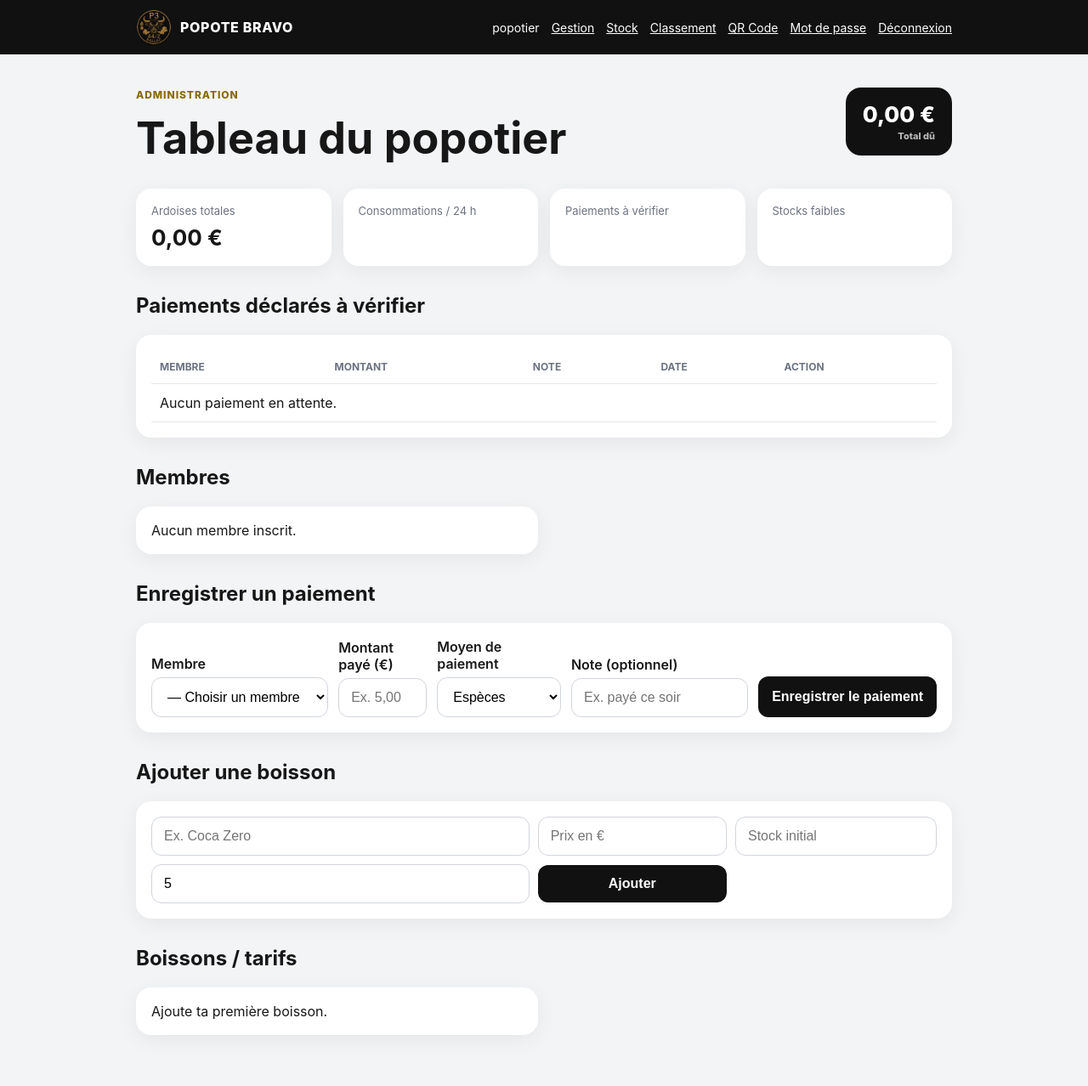
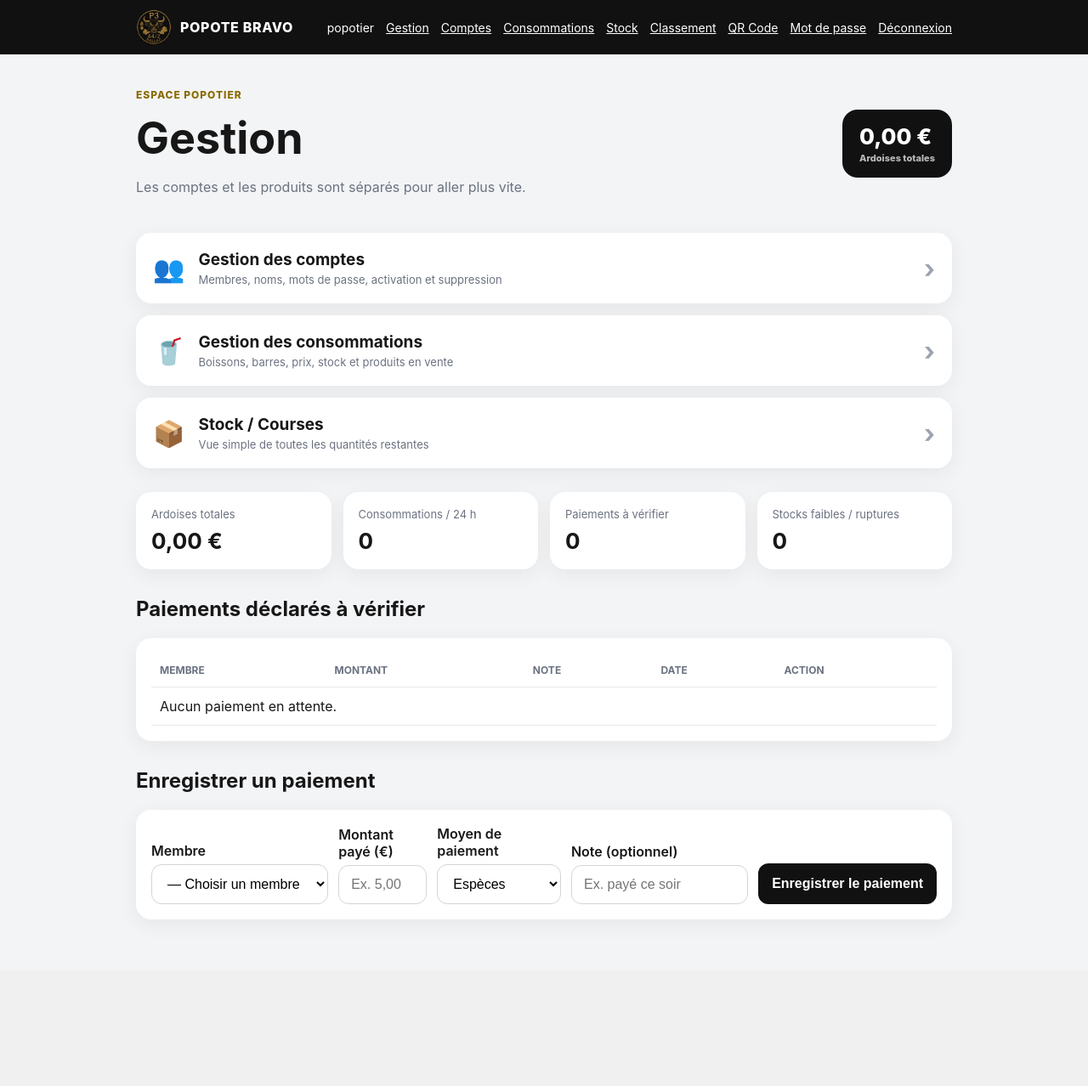
Before and after one commit to Lyhard9696/popote-bravo, a Flask app: page /admin in a window 1280 px wide. Shown: the whole page at 85% size. After the commit the page ends 1082 px from the top, so only its background shows below. Run offline with Flask 3, Linux system fonts and the light colour scheme; the visitor is signed in with stand-in values (Sample User, id 1); data comes from the database, SQL or seed files in the repository; data that the repository does not hold is empty.

Commit message:
Popote Bravo V6.4 gestion reorganisee

```diff
--- a/app.py
+++ b/app.py
@@ -808,6 +808,38 @@ def admin_delete_consumption(consumption_id):
     return redirect(url_for("member_detail", user_id=user_id))
 
 
+
+@app.route("/admin/comptes")
+@admin_required
+def admin_accounts():
+    db = get_db()
+    members = db.execute("""
+        SELECT u.id, u.name, u.active,
+               COALESCE((SELECT SUM(c.price_cents)
+                         FROM consumptions c WHERE c.user_id = u.id), 0) AS spent,
+               COALESCE((SELECT SUM(p.amount_cents)
+                         FROM payments p WHERE p.user_id = u.id), 0) AS paid
+        FROM users u
+        WHERE u.is_admin = 0
+        ORDER BY u.name COLLATE NOCASE
+    """).fetchall()
+    db.close()
+    return render_template("admin_accounts.html", members=members)
+
+
+@app.route("/admin/consommations")
+@admin_required
+def admin_consumptions():
+    db = get_db()
+    products = db.execute("""
+        SELECT *
+        FROM products
+        ORDER BY active DESC, name COLLATE NOCASE
+    """).fetchall()
+    db.close()
+    return render_template("admin_consumptions.html", products=products)
+
+
 @app.route("/admin/stock")
 @admin_required
 def admin_stock():
@@ -829,15 +861,18 @@ def admin_stock():
 @admin_required
 def admin():
     db = get_db()
+
     members = db.execute("""
         SELECT u.id, u.name, u.active,
-               COALESCE((SELECT SUM(c.price_cents) FROM consumptions c WHERE c.user_id = u.id), 0) AS spent,
-               COALESCE((SELECT SUM(p.amount_cents) FROM payments p WHERE p.user_id = u.id), 0) AS paid
+               COALESCE((SELECT SUM(c.price_cents)
+                         FROM consumptions c WHERE c.user_id = u.id), 0) AS spent,
+               COALESCE((SELECT SUM(p.amount_cents)
+                         FROM payments p WHERE p.user_id = u.id), 0) AS paid
         FROM users u
         WHERE u.is_admin = 0
-        ORDER BY u.name
+        ORDER BY u.name COLLATE NOCASE
     """).fetchall()
-    products = db.execute("SELECT * FROM products ORDER BY active DESC, name").fetchall()
+
     pending_claims = db.execute("""
         SELECT pc.*, u.name AS user_name
         FROM payment_claims pc
@@ -845,10 +880,32 @@ def admin():
         WHERE pc.status = 'pending'
         ORDER BY pc.id ASC
     """).fetchall()
+
+    consumptions_24h = db.execute("""
+        SELECT COUNT(*) AS total
+        FROM consumptions
+        WHERE created_at >= datetime('now', '-24 hours')
+    """).fetchone()["total"]
+
+    low_stock_count = db.execute("""
+        SELECT COUNT(*) AS total
+        FROM products
+        WHERE stock <= low_stock_threshold
+    """).fetchone()["total"]
+
     db.close()
+
     total_due = sum((m["spent"] - m["paid"]) for m in members)
-    return render_template("admin.html", members=members, products=products,
-                           total_due=total_due, pending_claims=pending_claims)
+
+    return render_template(
+        "admin.html",
+        members=members,
+        total_due=total_due,
+        pending_claims=pending_claims,
+        pending_claims_count=len(pending_claims),
+        consumptions_24h=consumptions_24h,
+        low_stock_count=low_stock_count,
+    )
 
 @app.post("/admin/products/add")
 @admin_required
@@ -860,11 +917,11 @@ def add_product():
         low_stock_threshold = int(request.form.get("low_stock_threshold", "5"))
     except ValueError:
         flash("Prix, stock ou seuil invalide.", "error")
-        return redirect(url_for("admin"))
+        return redirect(request.referrer or url_for("admin_consumptions"))
 
     if not name or price_cents < 0 or stock < 0 or low_stock_threshold < 0:
         flash("Produit invalide.", "error")
-        return redirect(url_for("admin"))
+        return redirect(request.referrer or url_for("admin_consumptions"))
 
     db = get_db()
     try:
@@ -877,7 +934,7 @@ def add_product():
     except sqlite3.IntegrityError:
         flash("Une boisson avec ce nom existe déjà.", "error")
     db.close()
-    return redirect(url_for("admin"))
+    return redirect(request.referrer or url_for("admin_consumptions"))
 
 @app.post("/admin/products/<int:product_id>/edit")
 @admin_required
@@ -888,13 +945,14 @@ def edit_product(product_id):
     try:
         price_cents = int(round(float(request.form["price"].replace(",", ".")) * 100))
         stock = int(request.form.get("stock", "0"))
+        low_stock_threshold = int(request.form.get("low_stock_threshold", "5"))
     except ValueError:
-        flash("Prix ou stock invalide.", "error")
-        return redirect(url_for("admin"))
+        flash("Prix, stock ou seuil invalide.", "error")
+        return redirect(request.referrer or url_for("admin"))
 
     if stock < 0 or low_stock_threshold < 0:
         flash("Le stock et le seuil ne peuvent pas être négatifs.", "error")
-        return redirect(url_for("admin"))
+        return redirect(request.referrer or url_for("admin_consumptions"))
 
     active = requested_active if stock > 0 else 0
 
@@ -909,7 +967,7 @@ def edit_product(product_id):
     except sqlite3.IntegrityError:
         flash("Ce nom de produit existe déjà.", "error")
     db.close()
-    return redirect(url_for("admin"))
+    return redirect(request.referrer or url_for("admin_consumptions"))
 
 
 
@@ -920,18 +978,18 @@ def set_product_stock(product_id):
         stock = int(request.form["stock"])
     except (KeyError, ValueError):
         flash("Stock invalide.", "error")
-        return redirect(url_for("admin"))
+        return redirect(request.referrer or url_for("admin_consumptions"))
 
     if stock < 0:
         flash("Le stock ne peut pas être négatif.", "error")
-        return redirect(url_for("admin"))
+        return redirect(request.referrer or url_for("admin_consumptions"))
 
     db = get_db()
     product = db.execute("SELECT id, name FROM products WHERE id = ?", (product_id,)).fetchone()
     if not product:
         db.close()
         flash("Boisson introuvable.", "error")
-        return redirect(url_for("admin"))
+        return redirect(request.referrer or url_for("admin_consumptions"))
 
     db.execute(
         "UPDATE products SET stock = ?, active = CASE WHEN ? > 0 THEN 1 ELSE 0 END WHERE id = ?",
@@ -940,7 +998,7 @@ def set_product_stock(product_id):
     db.commit()
     db.close()
     flash(f"Stock de {product['name']} mis à {stock}.", "success")
-    return redirect(url_for("admin"))
+    return redirect(request.referrer or url_for("admin_consumptions"))
 
 @app.post("/admin/products/<int:product_id>/delete")
 @admin_required
@@ -950,14 +1008,14 @@ def delete_product(product_id):
     if not product:
         db.close()
         flash("Boisson introuvable.", "error")
-        return redirect(url_for("admin"))
+        return redirect(request.referrer or url_for("admin_consumptions"))
 
     db.execute("UPDATE consumptions SET product_id = NULL WHERE product_id = ?", (product_id,))
     db.execute("DELETE FROM products WHERE id = ?", (product_id,))
     db.commit()
     db.close()
     flash(f"{product['name']} supprimé du catalogue.", "success")
-    return redirect(url_for("admin"))
+    return redirect(request.referrer or url_for("admin_consumptions"))
 
 @app.post("/admin/products/<int:product_id>/restock")
 @admin_required
@@ -966,11 +1024,11 @@ def restock_product(product_id):
         quantity = int(request.form["quantity"])
     except (KeyError, ValueError):
         flash("Quantité invalide.", "error")
-        return redirect(url_for("admin"))
+        return redirect(request.referrer or url_for("admin_consumptions"))
 
     if quantity <= 0:
         flash("La quantité doit être supérieure à 0.", "error")
-        return redirect(url_for("admin"))
+        return redirect(request.referrer or url_for("admin_consumptions"))
 
     db = get_db()
     product = db.execute(
@@ -981,7 +1039,7 @@ def restock_product(product_id):
     if not product:
         db.close()
         flash("Produit introuvable.", "error")
-        return redirect(url_for("admin"))
+        return redirect(request.referrer or url_for("admin_consumptions"))
 
     new_stock = product["stock"] + quantity
     db.execute(
@@ -992,7 +1050,7 @@ def restock_product(product_id):
     db.close()
 
     flash(f"{product['name']} réapprovisionné : +{quantity}. Nouveau stock : {new_stock}.", "success")
-    return redirect(url_for("admin"))
+    return redirect(request.referrer or url_for("admin_consumptions"))
 
 @app.post("/admin/payments/<int:user_id>")
 @admin_required
@@ -1084,7 +1142,7 @@ def add_payment_global():
 def delete_member(user_id):
     if request.form.get("confirm_delete") != "DELETE":
         flash("Suppression non confirmée.", "error")
-        return redirect(url_for("admin"))
+        return redirect(request.referrer or url_for("admin_accounts"))
 
     db = get_db()
     user = db.execute(
@@ -1094,7 +1152,7 @@ def delete_member(user_id):
     if not user:
         db.close()
         flash("Membre introuvable.", "error")
-        return redirect(url_for("admin"))
+        return redirect(request.referrer or url_for("admin_accounts"))
 
     db.execute("DELETE FROM payment_claims WHERE user_id = ?", (user_id,))
     db.execute("DELETE FROM payments WHERE user_id = ?", (user_id,))
@@ -1104,7 +1162,7 @@ def delete_member(user_id):
     db.close()
 
     flash(f"Compte {user['name']} supprimé définitivement.", "success")
-    return redirect(url_for("admin"))
+    return redirect(request.referrer or url_for("admin_accounts"))
 
 @app.post("/admin/members/<int:user_id>/update")
 @admin_required
@@ -1114,7 +1172,7 @@ def update_member(user_id):
 
     if len(name) < 2:
         flash("Nom trop court.", "error")
-        return redirect(url_for("admin"))
+        return redirect(request.referrer or url_for("admin_accounts"))
 
     db = get_db()
     try:
@@ -1127,7 +1185,7 @@ def update_member(user_id):
     except sqlite3.IntegrityError:
         flash("Ce nom est déjà utilisé.", "error")
     db.close()
-    return redirect(url_for("admin"))
+    return redirect(request.referrer or url_for("admin_accounts"))
 
 @app.post("/admin/members/<int:user_id>/reset-password")
 @admin_required
@@ -1135,14 +1193,14 @@ def reset_member_password(user_id):
     new_password = request.form.get("new_password", "")
     if len(new_password) < 8:
         flash("Le nouveau mot de passe doit faire au moins 8 caractères.", "error")
-        return redirect(url_for("admin"))
+        return redirect(request.referrer or url_for("admin_accounts"))
 
     db = get_db()
     user = db.execute("SELECT id FROM users WHERE id = ? AND is_admin = 0", (user_id,)).fetchone()
     if not user:
         db.close()
         flash("Membre introuvable.", "error")
-        return redirect(url_for("admin"))
+        return redirect(request.referrer or url_for("admin_accounts"))
 
     db.execute(
         "UPDATE users SET password_hash = ? WHERE id = ?",
@@ -1151,7 +1209,7 @@ def reset_member_password(user_id):
     db.commit()
     db.close()
     flash("Mot de passe du membre réinitialisé.", "success")
-    return redirect(url_for("admin"))
+    return redirect(request.referrer or url_for("admin_accounts"))
 
 @app.route("/admin/member/<int:user_id>")
 @admin_required
--- a/static/style.css
+++ b/static/style.css
@@ -748,3 +748,90 @@ button:active,
     font-size: 28px;
   }
 }
+
+
+/* V6.4 — Gestion Popotier réorganisée */
+.management-hub,
+.management-page { max-width: 980px; margin: 0 auto; }
+
+.management-hub-grid { display: grid; gap: 14px; margin: 22px 0 28px; }
+
+.management-hub-card {
+  display: grid;
+  grid-template-columns: auto 1fr auto;
+  align-items: center;
+  gap: 16px;
+  background: white;
+  border-radius: 18px;
+  padding: 20px;
+  text-decoration: none;
+  color: inherit;
+  box-shadow: 0 6px 24px rgba(0,0,0,.06);
+  transition: transform .16s ease, box-shadow .16s ease;
+}
+.management-hub-card:active { transform: scale(.985); }
+.management-hub-card .hub-icon { font-size: 30px; }
+.management-hub-card div { display: grid; gap: 4px; }
+.management-hub-card strong { font-size: 19px; }
+.management-hub-card div span { color: #6b7280; font-size: 13px; }
+.management-hub-card b { font-size: 30px; color: #9ca3af; }
+
+.management-page-head {
+  display: flex;
+  align-items: flex-start;
+  justify-content: space-between;
+  gap: 18px;
+  margin-bottom: 24px;
+}
+.management-return {
+  white-space: nowrap;
+  text-decoration: none;
+  font-weight: 800;
+  padding: 10px 12px;
+  background: white;
+  border-radius: 12px;
+  box-shadow: 0 4px 16px rgba(0,0,0,.05);
+}
+
+.account-disabled {
+  width: fit-content;
+  padding: 4px 8px;
+  border-radius: 999px;
+  background: #fee2e2;
+  color: #991b1b !important;
+  font-weight: 800;
+  font-size: 11px !important;
+}
+
+.product-create-grid {
+  display: grid;
+  grid-template-columns: 2fr 1fr 1fr 1fr auto;
+  gap: 10px;
+  align-items: end;
+}
+.product-create-grid label { margin-top: 0; }
+.product-create-grid button { margin: 0; min-height: 48px; }
+
+.product-management-title {
+  display: flex;
+  justify-content: space-between;
+  align-items: flex-start;
+  gap: 12px;
+  margin-bottom: 12px;
+}
+.product-management-title > div { display: grid; gap: 3px; }
+.product-management-title strong { font-size: 20px; }
+.product-management-title div span { color: #6b7280; font-size: 13px; }
+
+@media (max-width: 900px) {
+  .product-create-grid { grid-template-columns: 1fr 1fr; }
+  .product-create-grid button { grid-column: 1 / -1; }
+}
+@media (max-width: 680px) {
+  .management-page-head { flex-direction: column; }
+  .management-return { width: 100%; text-align: center; }
+  .management-hub-card { padding: 17px; }
+  .management-hub-card strong { font-size: 17px; }
+  .product-create-grid { grid-template-columns: 1fr; }
+  .product-create-grid button { grid-column: auto; }
+}
--- a/templates/admin.html
+++ b/templates/admin.html
@@ -1,20 +1,50 @@
-
 {% extends "base.html" %}
-{% block title %}Gestion{% endblock %}
+{% block title %}Gestion — Popote Bravo{% endblock %}
 {% block content %}
+<div class="management-hub">
   <div class="hero">
     <div>
-    <p class="eyebrow">Administration</p>
-    <h1>Tableau du popotier</h1>
+      <p class="eyebrow">Espace Popotier</p>
+      <h1>Gestion</h1>
+      <p class="muted">Les comptes et les produits sont séparés pour aller plus vite.</p>
     </div>
-  <div class="balance">{{ format_eur(total_due) }}<small>Total dû</small></div>
+    <div class="balance">{{ format_eur(total_due) }}<small>Ardoises totales</small></div>
+  </div>
+
+  <div class="management-hub-grid">
+    <a class="management-hub-card" href="{{ url_for('admin_accounts') }}">
+      <span class="hub-icon">👥</span>
+      <div>
+        <strong>Gestion des comptes</strong>
+        <span>Membres, noms, mots de passe, activation et suppression</span>
+      </div>
+      <b>›</b>
+    </a>
+
+    <a class="management-hub-card" href="{{ url_for('admin_consumptions') }}">
+      <span class="hub-icon">🥤</span>
+      <div>
+        <strong>Gestion des consommations</strong>
+        <span>Boissons, barres, prix, stock et produits en vente</span>
+      </div>
+      <b>›</b>
+    </a>
+
+    <a class="management-hub-card" href="{{ url_for('admin_stock') }}">
+      <span class="hub-icon">📦</span>
+      <div>
+        <strong>Stock / Courses</strong>
+        <span>Vue simple de toutes les quantités restantes</span>
+      </div>
+      <b>›</b>
+    </a>
   </div>
 
   <div class="stats-grid">
     <div class="stat-card"><span>Ardoises totales</span><strong>{{ format_eur(total_due) }}</strong></div>
     <div class="stat-card"><span>Consommations / 24 h</span><strong>{{ consumptions_24h }}</strong></div>
     <div class="stat-card"><span>Paiements à vérifier</span><strong>{{ pending_claims_count }}</strong></div>
-  <div class="stat-card"><span>Stocks faibles</span><strong>{{ low_stock_count }}</strong></div>
+    <div class="stat-card"><span>Stocks faibles / ruptures</span><strong>{{ low_stock_count }}</strong></div>
   </div>
 
   <h2>Paiements déclarés à vérifier</h2>
@@ -33,50 +63,12 @@
             <form method="post" action="{{ url_for('reject_payment_claim', claim_id=c['id']) }}"><button class="reject-btn">Refuser</button></form>
           </td>
         </tr>
-{% else %}<tr><td colspan="5">Aucun paiement en attente.</td></tr>{% endfor %}
+      {% else %}
+        <tr><td colspan="5">Aucun paiement en attente.</td></tr>
+      {% endfor %}
       </tbody>
     </table>
   </div>
-<h2>Membres</h2>
-<div class="member-admin-grid">
-{% for m in members %}
-  <div class="card member-admin-card">
-    <div class="member-admin-head">
-      <div>
-        <strong>{{ m["name"] }}</strong>
-        <span>Reste dû : {{ format_eur(m["spent"] - m["paid"]) }}</span>
-      </div>
-      <a href="{{ url_for('member_detail', user_id=m['id']) }}">Détail</a>
-    </div>
-
-    <form method="post" action="{{ url_for('update_member', user_id=m['id']) }}" class="member-edit-form">
-      <label>Nom / pseudo</label>
-      <input name="name" value="{{ m['name'] }}" required>
-      <label class="check">
-        <input type="checkbox" name="active" {% if m["active"] %}checked{% endif %}>
-        Compte actif
-      </label>
-      <button type="submit">Enregistrer le membre</button>
-    </form>
-
-    <form method="post" action="{{ url_for('reset_member_password', user_id=m['id']) }}" class="member-password-form">
-      <label>Nouveau mot de passe</label>
-      <input name="new_password" type="password" minlength="8" placeholder="Minimum 8 caractères" required>
-      <button type="submit">Réinitialiser le mot de passe</button>
-    </form>
-
-    <form method="post" action="{{ url_for('delete_member', user_id=m['id']) }}"
-          class="delete-member-form"
-          onsubmit="return confirm('Supprimer définitivement ce compte et son historique ?');">
-      <input type="hidden" name="confirm_delete" value="DELETE">
-      <button type="submit" class="delete-member-btn">Supprimer le compte</button>
-    </form>
-  </div>
-{% else %}
-  <div class="card">Aucun membre inscrit.</div>
-{% endfor %}
-</div>
-
 
   <h2>Enregistrer un paiement</h2>
   <div class="card">
@@ -90,12 +82,7 @@
           {% endfor %}
         </select>
       </div>
-
-    <div>
-      <label>Montant payé (€)</label>
-      <input name="amount" placeholder="Ex. 5,00" inputmode="decimal" required>
-    </div>
-
+      <div><label>Montant payé (€)</label><input name="amount" placeholder="Ex. 5,00" inputmode="decimal" required></div>
       <div>
         <label>Moyen de paiement</label>
         <select name="method" required>
@@ -105,77 +92,9 @@
           <option value="other">Autre</option>
         </select>
       </div>
-
-    <div>
-      <label>Note (optionnel)</label>
-      <input name="note" placeholder="Ex. payé ce soir">
-    </div>
-
+      <div><label>Note (optionnel)</label><input name="note" placeholder="Ex. payé ce soir"></div>
       <button type="submit">Enregistrer le paiement</button>
     </form>
   </div>
-
-<h2>Ajouter une boisson</h2>
-<div class="card">
-  <form method="post" action="{{ url_for('add_product') }}" class="inline-form">
-    <input name="name" placeholder="Ex. Coca Zero" required>
-    <input name="price" placeholder="Prix en €" inputmode="decimal" required>
-    <input name="stock" type="number" min="0" placeholder="Stock initial" required>
-    <input name="low_stock_threshold" type="number" min="0" value="5" placeholder="Alerte stock faible">
-    <button type="submit">Ajouter</button>
-  </form>
-</div>
-
-<h2>Boissons / tarifs</h2>
-<div class="products">
-{% for p in products %}
-  <div class="card edit-product">
-    <form method="post" action="{{ url_for('edit_product', product_id=p['id']) }}" class="stock-edit-form">
-      <input name="name" value="{{ p['name'] }}" required>
-      <input name="price" value="{{ '%.2f'|format(p['price_cents']/100) }}" inputmode="decimal" required>
-      <div>
-        <label>Stock actuel</label>
-        <input name="stock" type="number" min="0" value="{{ p['stock'] }}" required>
-      </div>
-      <div>
-        <label>Alerte stock faible à</label>
-        <input name="low_stock_threshold" type="number" min="0" value="{{ p['low_stock_threshold'] }}" required>
-      </div>
-      <label class="check">
-        <input type="checkbox" name="active" {% if p["active"] and p["stock"] > 0 %}checked{% endif %}>
-        Disponible
-      </label>
-      {% if p["stock"] == 0 %}
-        <div class="stock-zero">Indisponible — stock épuisé</div>
-      {% elif p["stock"] <= p["low_stock_threshold"] %}
-        <div class="stock-low">Stock faible : {{ p["stock"] }} restant{% if p["stock"] > 1 %}s{% endif %}</div>
-      {% else %}
-        <div class="stock-ok">Stock : {{ p["stock"] }}</div>
-      {% endif %}
-      <button type="submit">Enregistrer</button>
-    </form>
-
-    <form method="post" action="{{ url_for('set_product_stock', product_id=p['id']) }}" class="set-stock-form">
-      <div>
-        <label>Stock réel</label>
-        <input name="stock" type="number" min="0" value="{{ p['stock'] }}" required>
-      </div>
-      <button type="submit">Mettre à jour le stock</button>
-    </form>
-
-    <form method="post" action="{{ url_for('restock_product', product_id=p['id']) }}" class="restock-form">
-      <input name="quantity" type="number" min="1" placeholder="+ quantité" required>
-      <button type="submit">Ajouter au stock</button>
-    </form>
-
-    <form method="post" action="{{ url_for('delete_product', product_id=p['id']) }}"
-          class="danger-form"
-          onsubmit="return confirm('Supprimer définitivement cette boisson du catalogue ?');">
-      <button type="submit" class="delete-product-btn">Supprimer cette boisson</button>
-    </form>
-  </div>
-{% else %}
-  <div class="card">Ajoute ta première boisson.</div>
-{% endfor %}
 </div>
 {% endblock %}
--- a/templates/base.html
+++ b/templates/base.html
@@ -27,6 +27,8 @@
         <span>{{ current_user["name"] }}</span>
         {% if current_user["is_admin"] %}
           <a href="{{ url_for('admin') }}">Gestion</a>
+          <a href="{{ url_for('admin_accounts') }}">Comptes</a>
+          <a href="{{ url_for('admin_consumptions') }}">Consommations</a>
           <a href="{{ url_for('admin_stock') }}">Stock</a>
         {% else %}
           <a href="{{ url_for('dashboard') }}">Mon ardoise</a>
```
Also changed, not shown: templates/admin_accounts.html (added, +54 -0 lines), templates/admin_consumptions.html (added, +74 -0 lines), README.md. Lines whose indentation alone changed are shown as unchanged.
